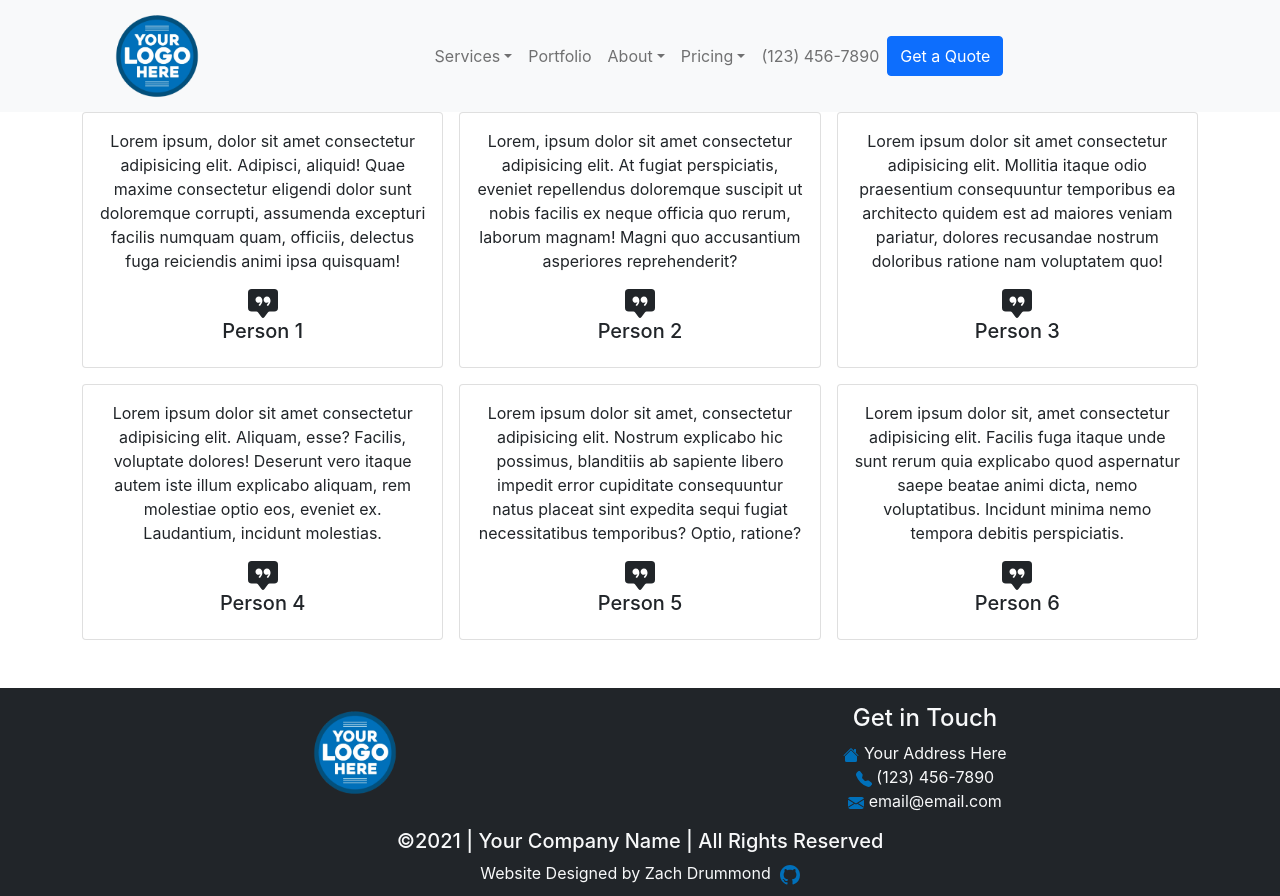
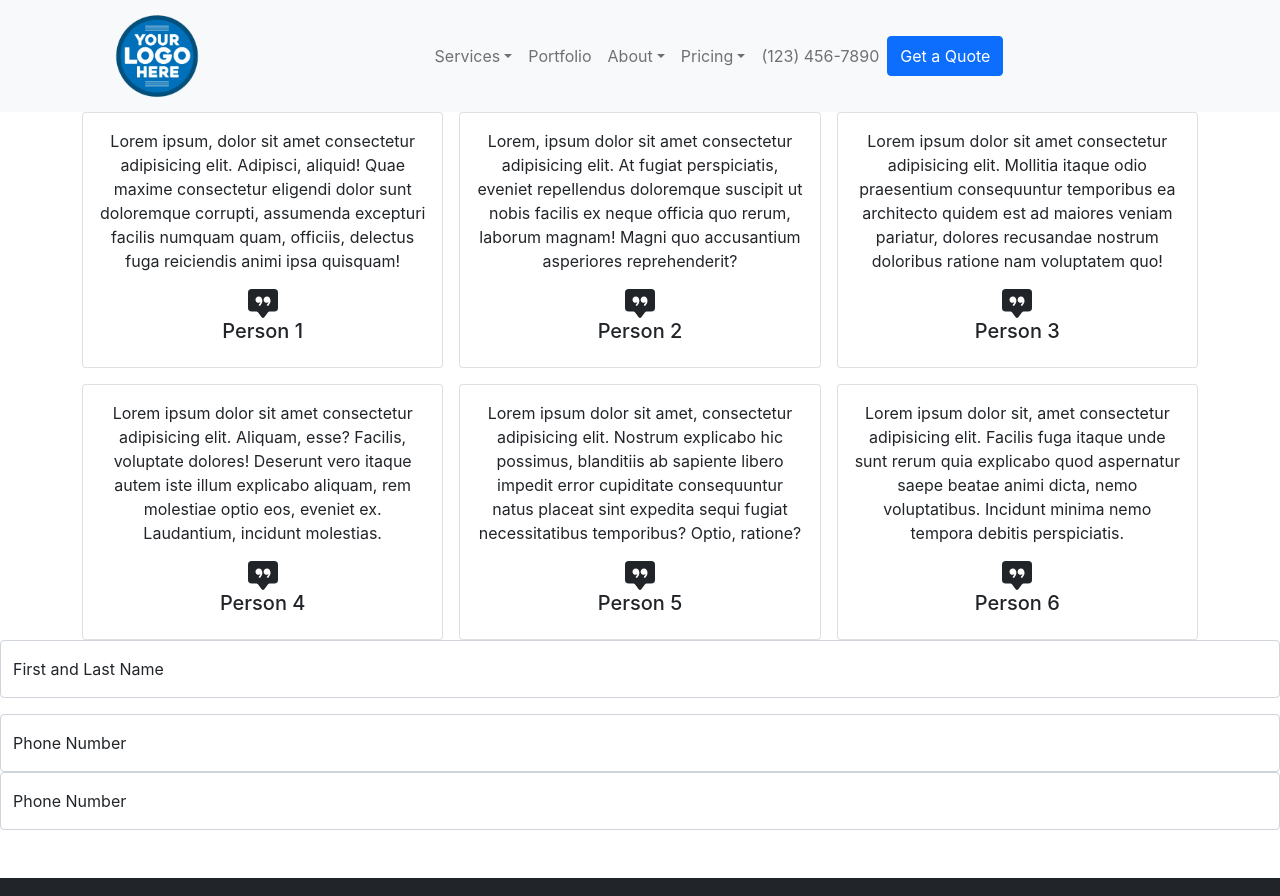
Before and after one commit to zachdrummond/renovations-template, a React (Create React App) app: page / in a window 1280 px wide. Shown: the top 896 px of the page. Built offline with nearby package versions, Linux system fonts and the light colour scheme; the HTML template or start-up script is replaced by a standard one.

Commit message:
Adding forms

```diff
--- a/src/App.js
+++ b/src/App.js
@@ -1,3 +1,4 @@
+import Contact from "./Components/Contact/Contact";
 import Footer from "./Containers/Footer/Footer"
 import Navigation from "./Containers/Navigation/Navigation";
 import Reviews from "./Components/Reviews/Reviews.jsx";
@@ -7,6 +8,7 @@ function App() {
     <>
       <Navigation />
       <Reviews />
+      <Contact />
       <Footer />
     </>
   );
--- /dev/null
+++ b/src/Components/Contact/Contact.jsx
@@ -0,0 +1,19 @@
+import { Form, FloatingLabel } from "react-bootstrap";
+
+const Contact = () => {
+  return (
+    <>
+      <FloatingLabel label="First and Last Name" className="mb-3">
+        <Form.Control type="text" placeholder="First Name Last Name" />
+      </FloatingLabel>
+      <FloatingLabel label="Phone Number">
+        <Form.Control type="number" placeholder="XXX-XXX-XXXX" />
+      </FloatingLabel>
+      <FloatingLabel label="Phone Number">
+        <Form.Control type="number" placeholder="XXX-XXX-XXXX" />
+      </FloatingLabel>
+    </>
+  );
+};
+
+export default Contact;
```
